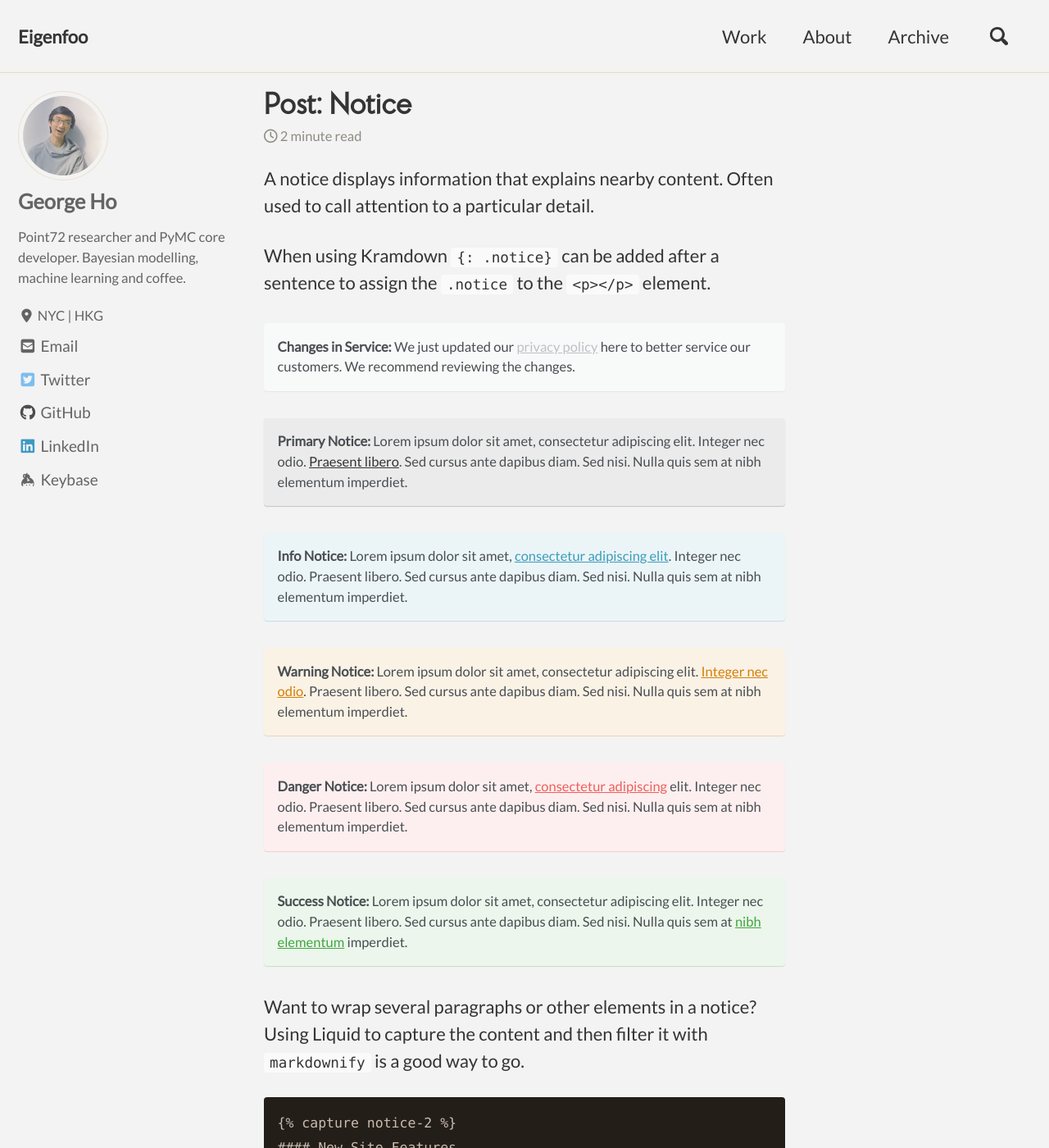
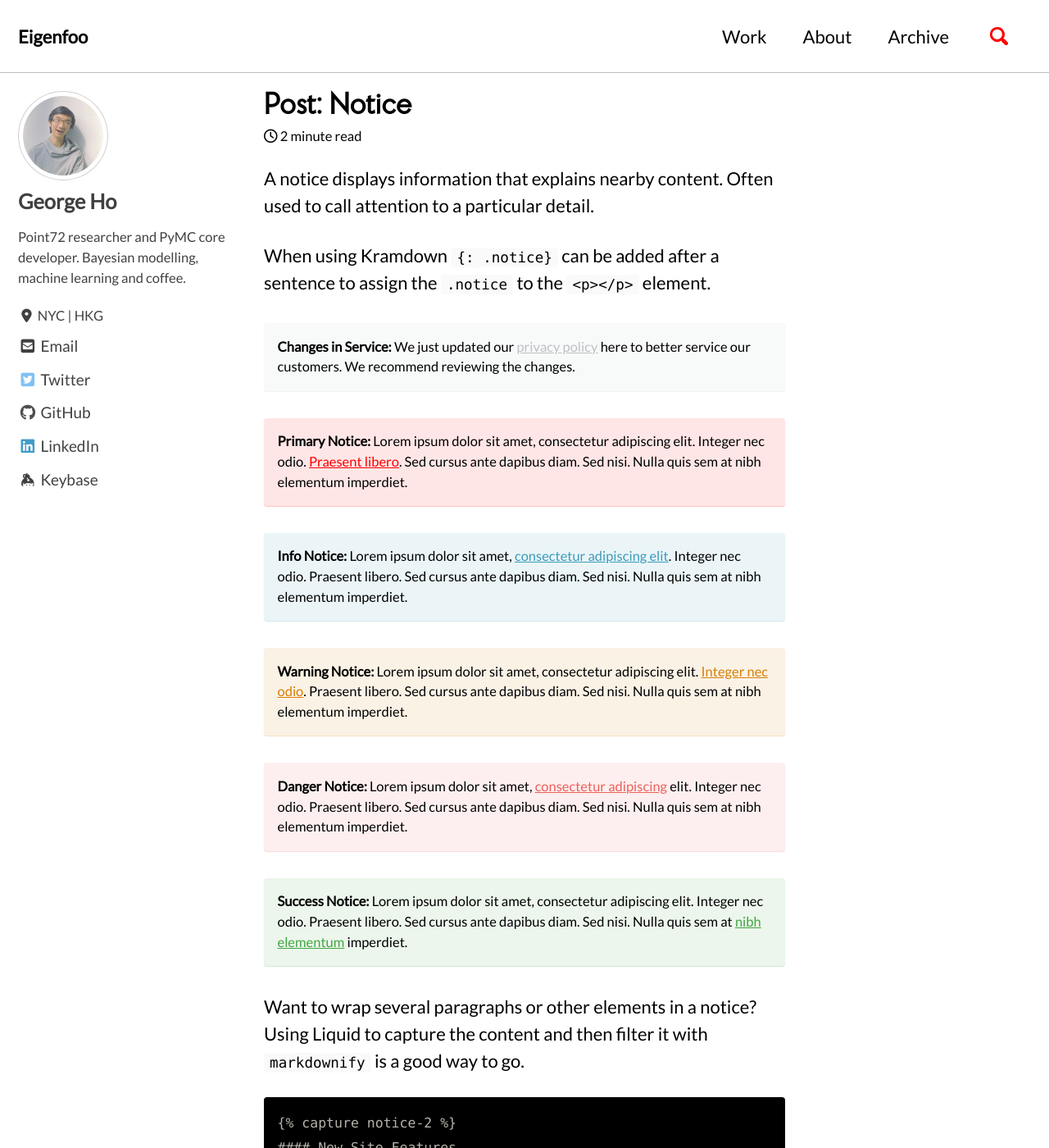
Before and after one commit to milenalauschner/MM, a Jekyll site: the page built from _posts/2010-02-05-post-notice.md, in a window 1280 px wide and 1400 px high. Shown: the whole window at 82% size. Built offline with Jekyll 4.4.1, drawn with Linux system fonts in a browser that asks for light colours; cached includes are drawn as plain includes; nearby versions of some CDN libraries; comment, search, counter and statistics services are not loaded; some of the changed text lies outside the part shown.

Commit message:
Update _config.yml

```diff
--- a/_config.yml
+++ b/_config.yml
@@ -10,13 +10,13 @@
 # Review documentation to determine if you should use `theme` or `remote_theme`
 # https://mmistakes.github.io/minimal-mistakes/docs/quick-start-guide/#installing-the-theme
 remote_theme             : "mmistakes/minimal-mistakes"
-minimal_mistakes_skin    : "dirt" # "air", "aqua", "contrast", "dark", "dirt", "neon", "mint", "plum", "sunrise"
+minimal_mistakes_skin    : "contrast" # "air", "aqua", "contrast", "dark", "dirt", "neon", "mint", "plum", "sunrise"
 
 # Site Settings
 locale                   : "en-US"
 title                    : "Eigenfoo"
 title_separator          : "|"
-name                     : "George Ho"
+name                     : "Tutorial Insight Maker"
 description              : ""
 url                      : "https://eigenfoo.xyz" # the base hostname & protocol for your site e.g. "https://mmistakes.github.io"
 baseurl                  : / # the subpath of your site, e.g. "/blog"
```
